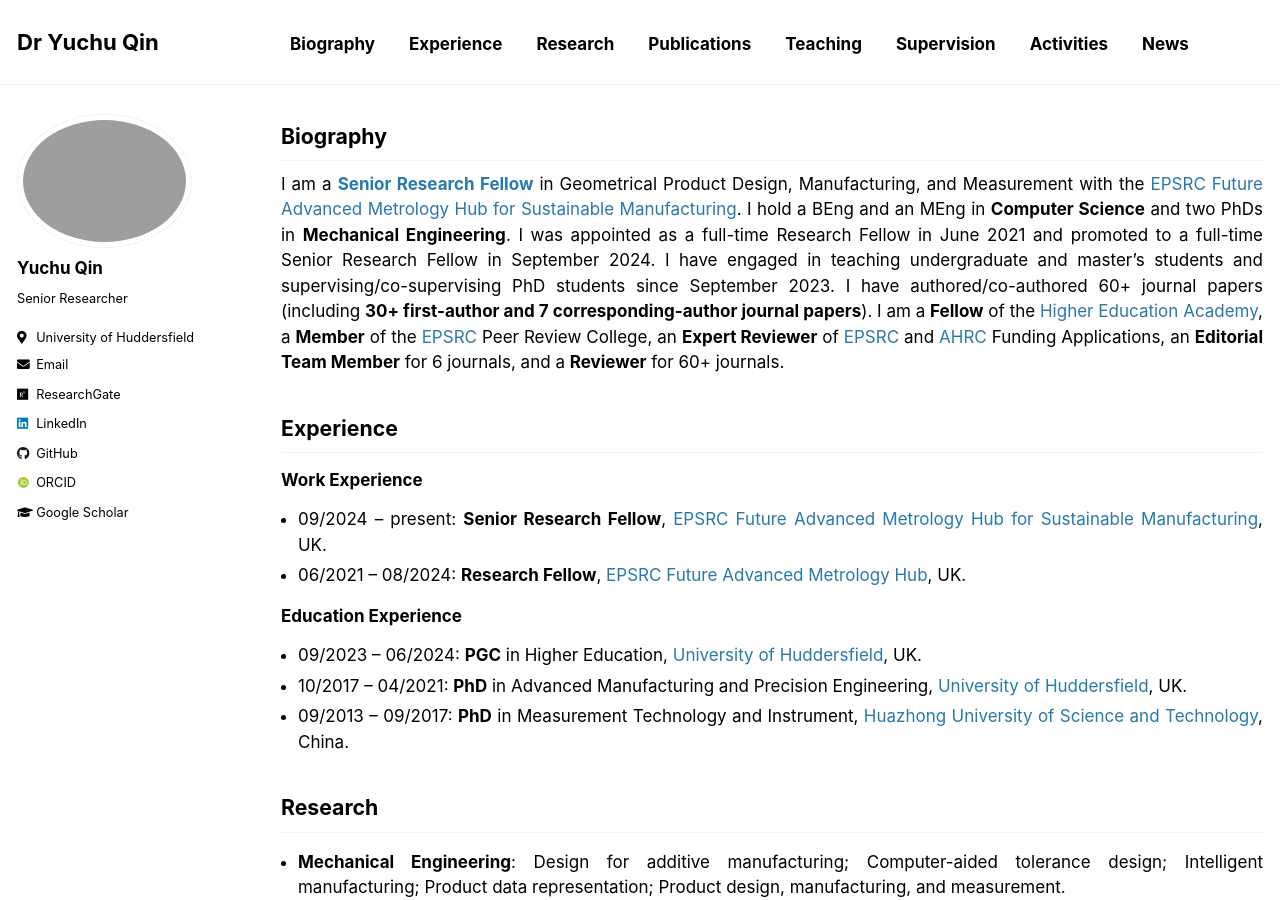
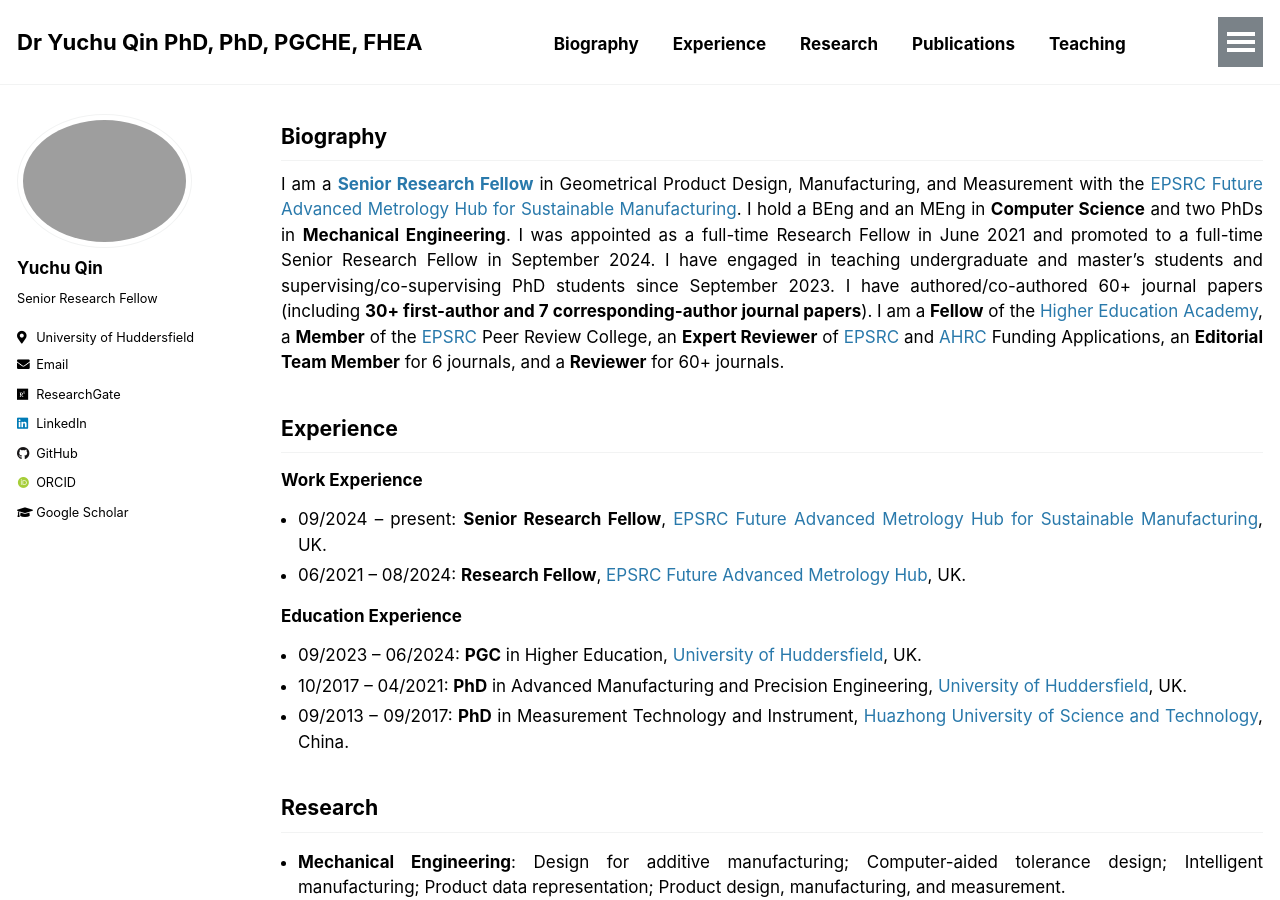
Before and after one commit to yuchu-qin/yuchu-qin.github.io, a Jekyll site: the page built from _pages/index.md, in a window 1280 px wide and 900 px high. Built offline with Jekyll 4.4.1, drawn with Linux system fonts in a browser that asks for light colours; some web fonts are replaced; our own code applies the rules of GitHub Pages for plain Markdown files.

Commit message:
Update _config.yml

```diff
--- a/_config.yml
+++ b/_config.yml
@@ -7,10 +7,10 @@
 
 # Site Settings
 locale                   : "en-US"
-title                    : "Dr Yuchu Qin"
+title                    : "Dr Yuchu Qin PhD, PhD, PGCHE, FHEA"
 title_separator          : "-"
 name                     : &name "Dr Yuchu Qin"
-description              : &description "Senior Researcher"
+description              : &description "Senior Research Fellow"
 url                      : https://yuchu-qin.github.io/ # the base hostname & protocol for your site e.g. "https://mmistakes.github.io"
 baseurl                  : "" # the subpath of your site, e.g. "/blog"
 repository               : "yuchu-qin/yuchu-qin.github.io"
@@ -86,7 +86,7 @@ analytics:
 author:
   name             : "Yuchu Qin"
   avatar           : "yuchu.jpg"
-  bio              : "Senior Researcher"
+  bio              : "Senior Research Fellow"
   location         :
   employer         : "University of Huddersfield"
   pubmed           :
```
